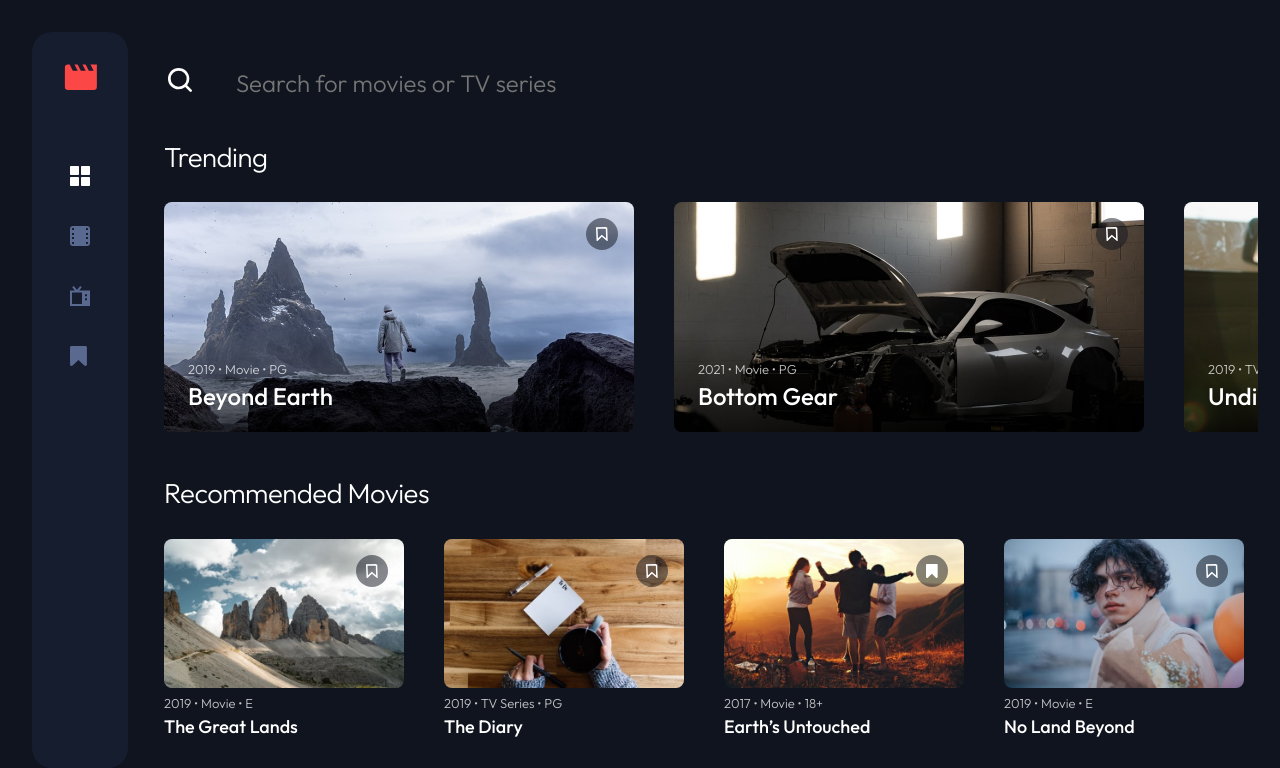
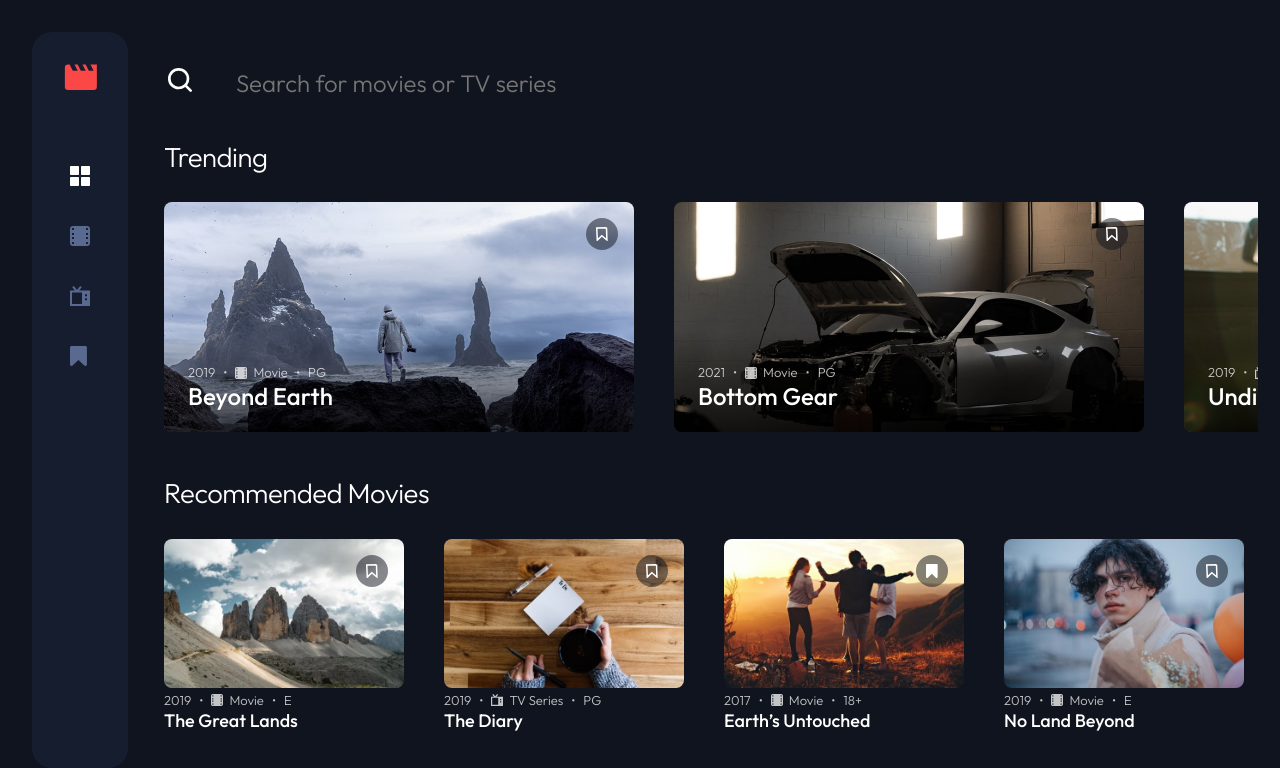
Before and after one commit to clamz35/fm-entertainment-web-app, a Vue app: page / in a window 1280 px wide. Shown: the top 768 px of the page. Built offline with nearby package versions, Linux system fonts and the light colour scheme.

Commit message:
feat: Add media category in media subtitle

```diff
--- a/index.html
+++ b/index.html
@@ -2,7 +2,7 @@
 <html lang="en">
   <head>
     <meta charset="UTF-8" />
-    <link rel="icon" href="src/assets/images/logo.svg" />
+    <link rel="icon" href="/images/logo.svg" />
     <meta name="viewport" content="width=device-width, initial-scale=1.0" />
     <title>Entertainment Web App</title>
   </head>
--- /dev/null
+++ b/src/components/MediaSubtitle.vue
@@ -0,0 +1,45 @@
+<template>
+	<span class="media-subtitle">
+		<span>{{ media.year }}</span>
+		<span class="media-subtitle__divider">•</span>
+		<span class="media-subtitle__category">
+			<img :src="mediaIcon" :alt="media.category" />{{ media.category }}
+		</span>
+		<span class="media-subtitle__divider">•</span>
+		<span>{{ media.rating }}</span>
+	</span>
+</template>
+
+<script setup lang="ts">
+import type { IMedia } from "@/models/Media.model";
+import { computed } from "vue";
+
+interface MediasProps {
+	media: IMedia;
+}
+const props = defineProps<MediasProps>();
+
+const mediaIcon = computed(() => {
+	if (props.media.category === "Movie") {
+		return "/images/icon-category-movie.svg";
+	} else if (props.media.category === "TV Series") {
+		return "/images/icon-category-tv.svg";
+	} else {
+		return "";
+	}
+});
+</script>
+
+<style scoped lang="scss">
+.media-subtitle {
+	display: flex;
+	align-items: center;
+	line-height: 1;
+	gap: 0.8rem;
+	&__category {
+		display: flex;
+		align-items: center;
+		gap: 0.6rem;
+	}
+}
+</style>
--- a/src/components/Movies.vue
+++ b/src/components/Medias.vue
@@ -3,27 +3,31 @@
 	<div class="recommended-movies">
 		<Thumbnail
 			class="recommended-movies__thumbnail"
-			v-for="movie in movies"
-			:key="movie.title"
-			:title="movie.title"
-			:subtitle="`${movie.year} • ${movie.category} • ${movie.rating}`"
-			:src="movie.thumbnail.regular.large"
-			:bookmarked="movie.isBookmarked"
+			v-for="media in medias"
+			:key="media.title"
+			:title="media.title"
+			:src="media.thumbnail.regular.large"
+			:bookmarked="media.isBookmarked"
 			:is-trending="false"
-		/>
+		>
+			<template v-slot:subtitle>
+				<MediaSubtitle :media="media" />
+			</template>
+		</Thumbnail>
 	</div>
 </template>
 
 <script setup lang="ts">
 import type { IMedia } from "@/models/Media.model";
 import Thumbnail from "./Thumbnail.vue";
+import MediaSubtitle from "./MediaSubtitle.vue";
 
-interface MoviesProps {
-	movies: IMedia[];
+interface MediasProps {
+	medias: IMedia[];
 	title?: string;
 }
 
-defineProps<MoviesProps>();
+defineProps<MediasProps>();
 </script>
 
 <style scoped lang="scss">
--- a/src/components/Thumbnail.vue
+++ b/src/components/Thumbnail.vue
@@ -17,13 +17,17 @@
 				class="thumbnail__titles thumbnail-titles thumbnail-titles--trending"
 				v-if="isTrending"
 			>
-				<p class="text--s thumbnail-titles__subtitle">{{ subtitle }}</p>
+				<p class="text--s thumbnail-titles__subtitle">
+					<slot name="subtitle"></slot>
+				</p>
 				<h3 class="thumbnail-titles__title">{{ title }}</h3>
 			</div>
 		</div>
 
 		<div class="thumbnail__titles thumbnail-titles" v-if="!isTrending">
-			<p class="text--s thumbnail-titles__subtitle">{{ subtitle }}</p>
+			<p class="text--s thumbnail-titles__subtitle">
+				<slot name="subtitle"></slot>
+			</p>
 			<h3 class="h4 thumbnail-titles__title">{{ title }}</h3>
 		</div>
 	</div>
--- a/src/components/Trending.vue
+++ b/src/components/Trending.vue
@@ -3,14 +3,17 @@
 	<div class="trending" ref="trendingElt" @wheel.prevent="wheel">
 		<Thumbnail
 			class="trending__thumbnail"
-			v-for="movie in store.trendings"
-			:key="movie.title"
-			:title="movie.title"
-			:subtitle="`${movie.year} • ${movie.category} • ${movie.rating}`"
-			:src="movie.thumbnail.trending?.large"
-			:bookmarked="movie.isBookmarked"
+			v-for="media in store.trendings"
+			:key="media.title"
+			:title="media.title"
+			:src="media.thumbnail.trending?.large"
+			:bookmarked="media.isBookmarked"
 			:is-trending="true"
-		/>
+		>
+			<template v-slot:subtitle>
+				<MediaSubtitle :media="media" />
+			</template>
+		</Thumbnail>
 	</div>
 </template>
 
@@ -18,6 +21,7 @@
 import Thumbnail from "./Thumbnail.vue";
 import { useMediaStore } from "@/stores/media.store";
 import { ref } from "vue";
+import MediaSubtitle from "./MediaSubtitle.vue";
 
 const store = useMediaStore();
 const trendingElt = ref<HTMLElement | null>(null);
--- a/src/views/BookmarkedMoviesView.vue
+++ b/src/views/BookmarkedMoviesView.vue
@@ -3,14 +3,14 @@
 		<SearchInput />
 
 		<section>
-			<Movies :movies="store.bookmarkedMovies" :title="title" />
+			<Medias :medias="store.bookmarkedMovies" :title="title" />
 		</section>
 	</div>
 </template>
 
 <script setup lang="ts">
 import SearchInput from "@/components/ui/SearchInput.vue";
-import Movies from "../components/Movies.vue";
+import Medias from "../components/Medias.vue";
 import { useMediaStore } from "@/stores/media.store";
 import { useMediaTitle } from "@/composables/useMediaTitle";
 
--- a/src/views/HomeView.vue
+++ b/src/views/HomeView.vue
@@ -7,13 +7,13 @@
 				<Trending />
 			</section>
 			<section class="home__section home__recommended-movies">
-				<Movies :movies="store.recommendedMovies" title="Recommended Movies" />
+				<Medias :medias="store.recommendedMovies" title="Recommended Movies" />
 			</section>
 		</div>
 
 		<div v-if="store.filter">
 			<section>
-				<Movies :movies="store.mediasFiltered" :title="title" />
+				<Medias :medias="store.mediasFiltered" :title="title" />
 			</section>
 		</div>
 	</div>
@@ -22,7 +22,7 @@
 <script setup lang="ts">
 import SearchInput from "@/components/ui/SearchInput.vue";
 import Trending from "../components/Trending.vue";
-import Movies from "../components/Movies.vue";
+import Medias from "../components/Medias.vue";
 import { useMediaStore } from "@/stores/media.store";
 import { useMediaTitle } from "@/composables/useMediaTitle";
 
--- a/src/views/MoviesView.vue
+++ b/src/views/MoviesView.vue
@@ -3,14 +3,14 @@
 		<SearchInput />
 
 		<section>
-			<Movies :movies="store.movies" :title="title" />
+			<Medias :medias="store.movies" :title="title" />
 		</section>
 	</div>
 </template>
 
 <script setup lang="ts">
 import SearchInput from "@/components/ui/SearchInput.vue";
-import Movies from "../components/Movies.vue";
+import Medias from "../components/Medias.vue";
 import { useMediaStore } from "@/stores/media.store";
 import { useMediaTitle } from "@/composables/useMediaTitle";
 
--- a/src/views/SeriesView.vue
+++ b/src/views/SeriesView.vue
@@ -3,14 +3,14 @@
 		<SearchInput />
 
 		<section>
-			<Movies :movies="store.series" :title="title" />
+			<Medias :medias="store.series" :title="title" />
 		</section>
 	</div>
 </template>
 
 <script setup lang="ts">
 import SearchInput from "@/components/ui/SearchInput.vue";
-import Movies from "../components/Movies.vue";
+import Medias from "../components/Medias.vue";
 import { useMediaStore } from "@/stores/media.store";
 import { useMediaTitle } from "@/composables/useMediaTitle";
 
```
